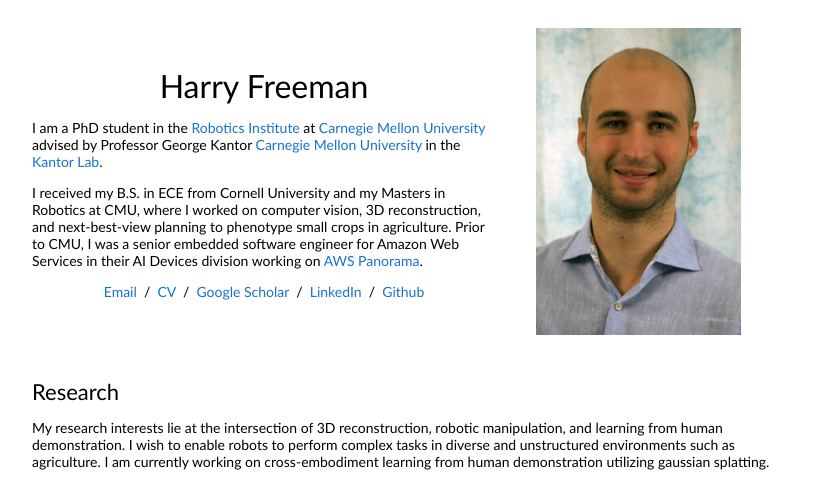
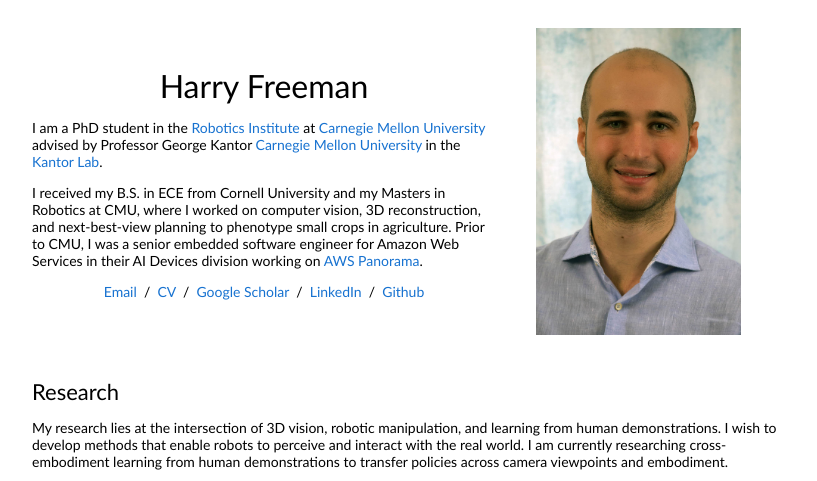
Before and after one commit to harrynvfreeman/harrynvfreeman.github.io, a plain HTML site: page index.html in a window 1280 px wide. Shown: the top 481 px of the page, without its empty margins (228-1045 px from the left). Drawn offline with Linux system fonts and the light colour scheme.

Commit message:
research update

```diff
--- a/index.html
+++ b/index.html
@@ -47,9 +47,10 @@
           <tr>
             <td style="padding-top:20px;padding-left:20px;padding-right:20px;padding-bottom:0px;width:100%;vertical-align:middle">
               <heading>Research</heading>
-              <p>My research interests lie at the intersection of 3D reconstruction, robotic manipulation, and learning from human demonstration. I wish to
-                enable robots to perform complex tasks in diverse and unstructured environments such as agriculture. I am currently working on
-                cross-embodiment learning from human demonstration utilizing gaussian splatting.
+              <p>My research lies at the intersection of 3D vision, robotic manipulation, and learning from human demonstrations.
+                I wish to develop methods that enable robots to perceive and interact with the real world.
+                I am currently researching cross-embodiment learning from human demonstrations to transfer policies
+                across camera viewpoints and embodiment.
               </p>
             </td>
           </tr>
```
